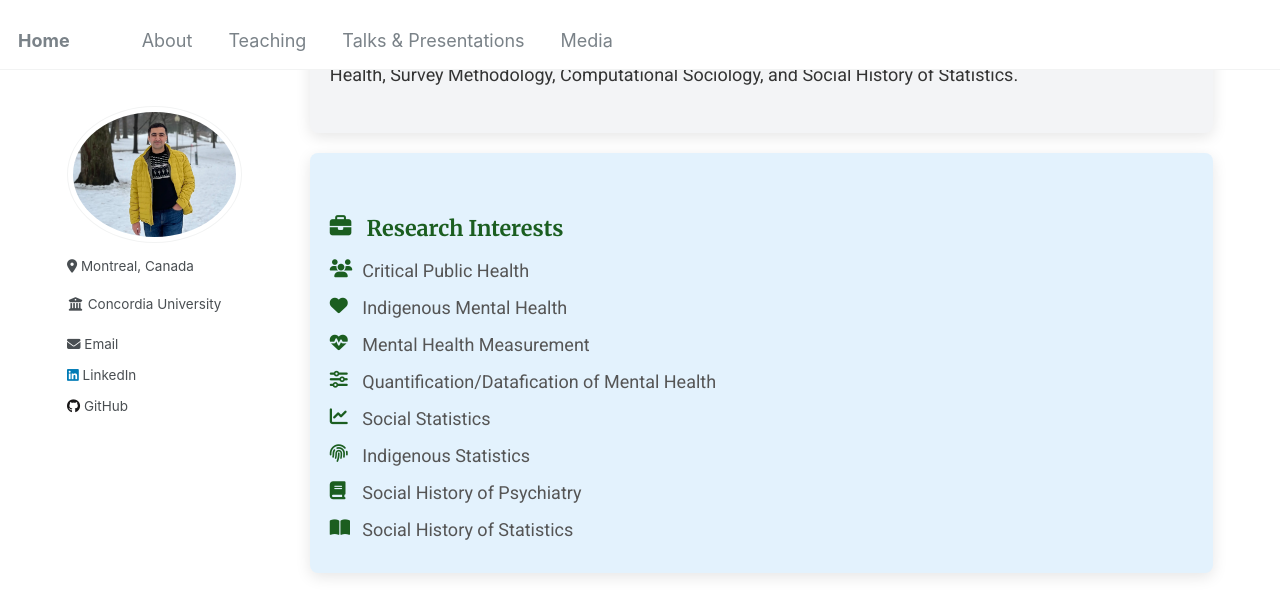
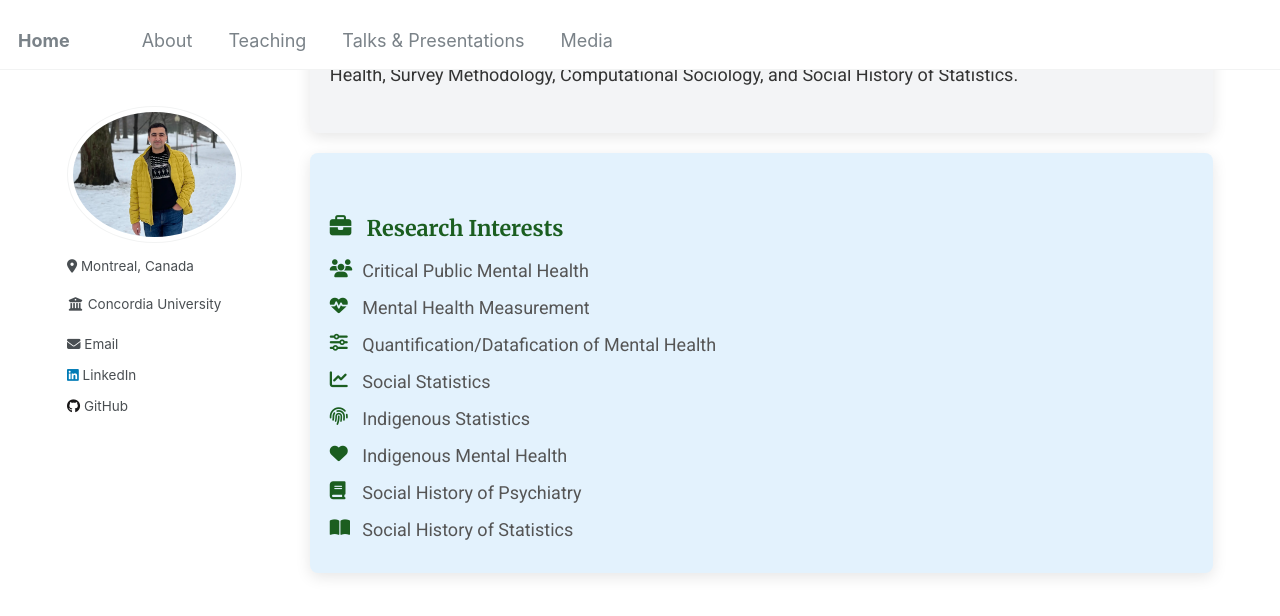
Before and after one commit to Mohsnmonji/mohsnmonji.github.io, a Jekyll site: the page built from about-me.md, in a window 1280 px wide and 900 px high, scrolled down 644 px. Shown: the top 616 px of the window. Built offline with Jekyll 4.4.1, drawn with Linux system fonts in a browser that asks for light colours.

Commit message:
Update about-me.md

```diff
--- a/about-me.md
+++ b/about-me.md
@@ -126,12 +126,12 @@ author_profile: true
 <div class="card">
   <h3><i class="fas fa-briefcase icon"></i> Research Interests</h3>
   <ul>
-    <li><i class="fas fa-users icon"></i> Critical Public Health</li>
-    <li><i class="fas fa-heart icon"></i> Indigenous Mental Health</li>
+    <li><i class="fas fa-users icon"></i> Critical Public Mental Health</li>
     <li><i class="fas fa-heartbeat icon"></i> Mental Health Measurement</li>
     <li><i class="fas fa-sliders-h icon"></i> Quantification/Datafication of Mental Health</li>
     <li><i class="fas fa-chart-line icon"></i> Social Statistics</li>
     <li><i class="fas fa-fingerprint icon"></i> Indigenous Statistics</li>
+    <li><i class="fas fa-heart icon"></i> Indigenous Mental Health</li>
     <li><i class="fas fa-book icon"></i> Social History of Psychiatry</li>
     <li><i class="fas fa-book-open icon"></i> Social History of Statistics</li>
   </ul>
```
